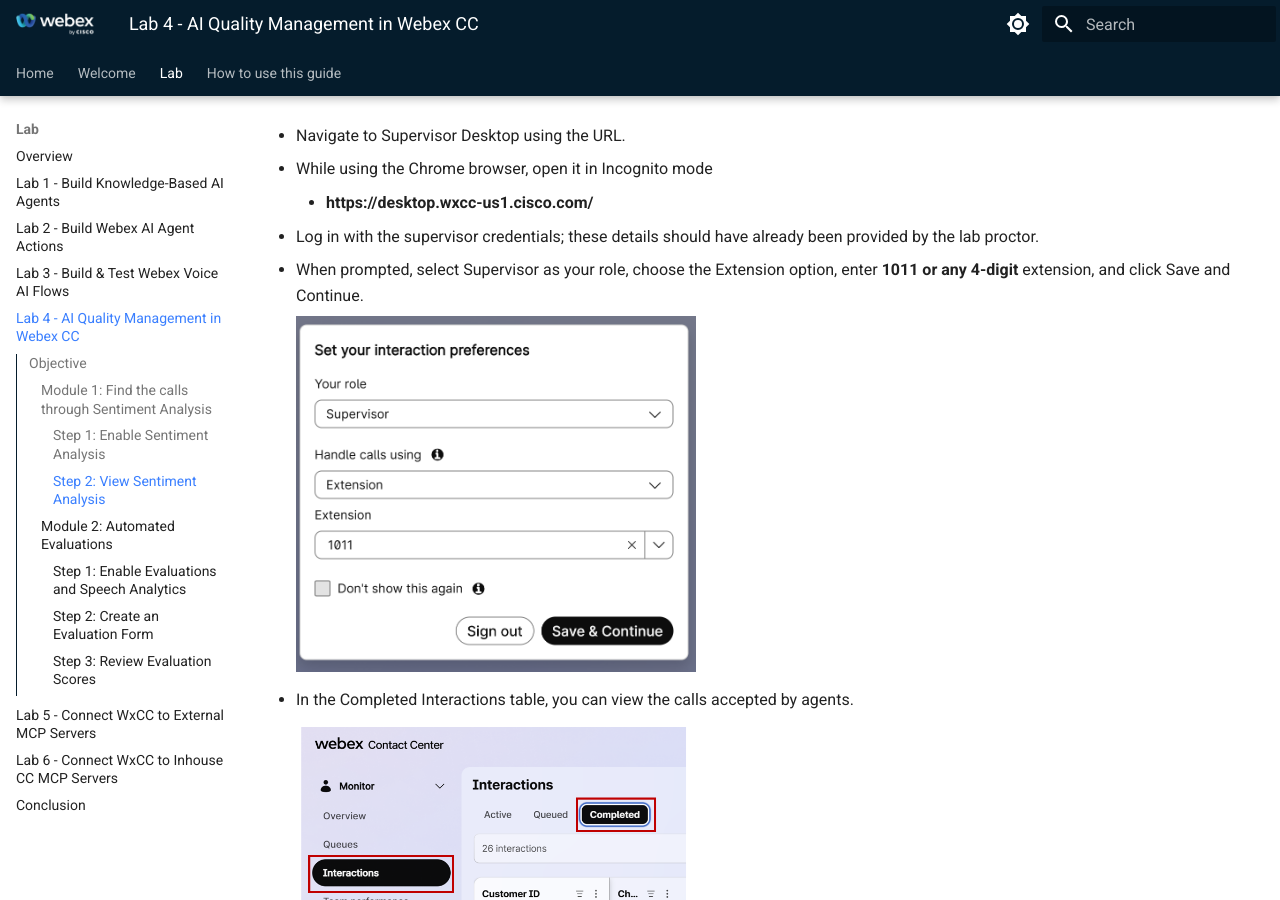
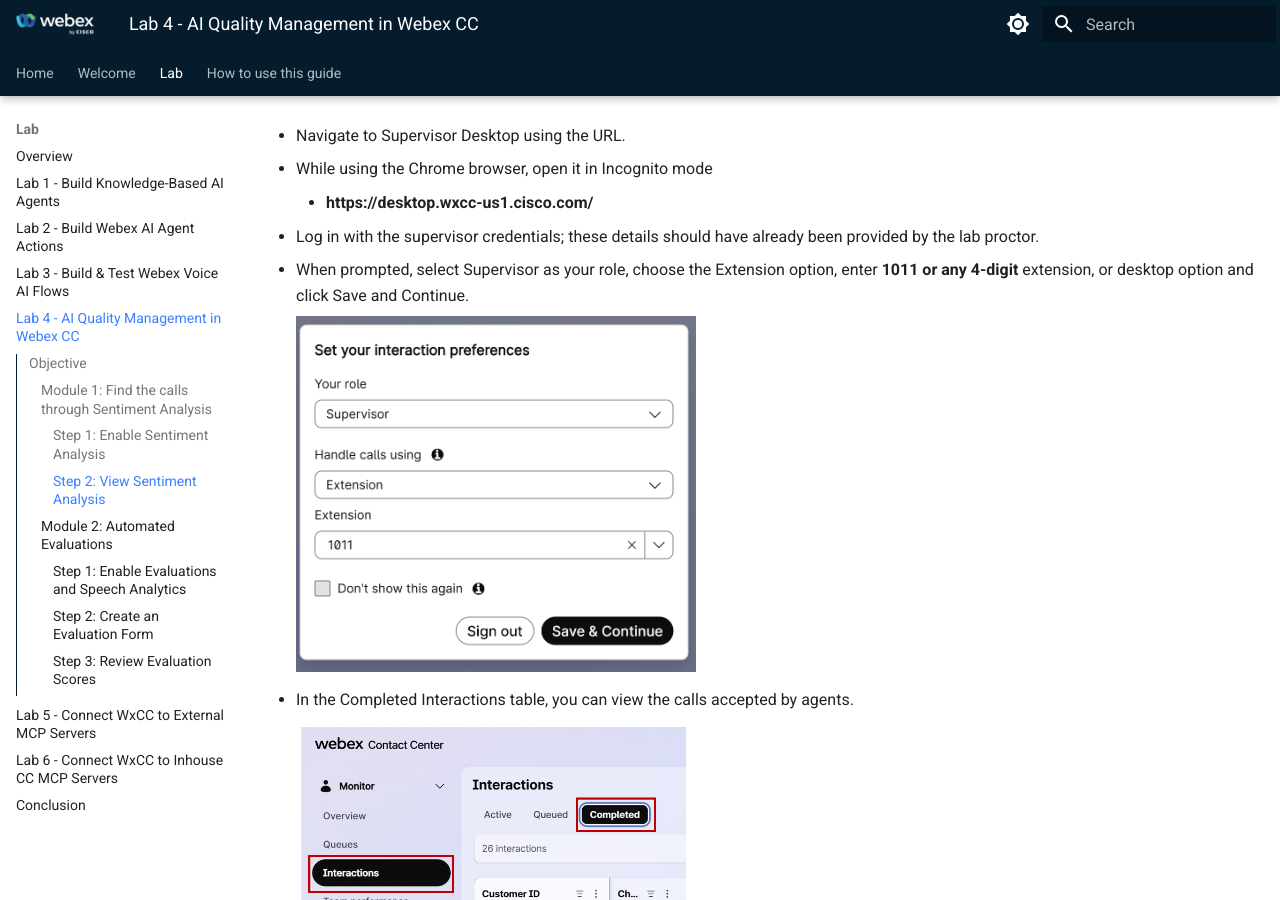
Before and after one commit to WebexCC-SA/LAB-11175, an MkDocs documentation site: the page built from docs/Excercise5.md, in a window 1280 px wide and 900 px high, scrolled down 6229 px. Built offline with MkDocs 1.6.1 and Material for MkDocs 9.7.7, drawn with Linux system fonts in a browser that asks for light colours.

Commit message:
Update Excercise5.md

```diff
--- a/docs/Excercise5.md
+++ b/docs/Excercise5.md
@@ -124,7 +124,7 @@
 
 - Log in with the supervisor credentials; these details should have already been provided by the lab proctor.
 
-- When prompted, select Supervisor as your role, choose the Extension option, enter **1011 or any 4-digit** extension, and click Save and Continue.
+- When prompted, select Supervisor as your role, choose the Extension option, enter **1011 or any 4-digit** extension, or desktop option and click Save and Continue.
 
     ![Nav](./assets/1010_Excercise2_11.1.png){ width="400" }
 
```
